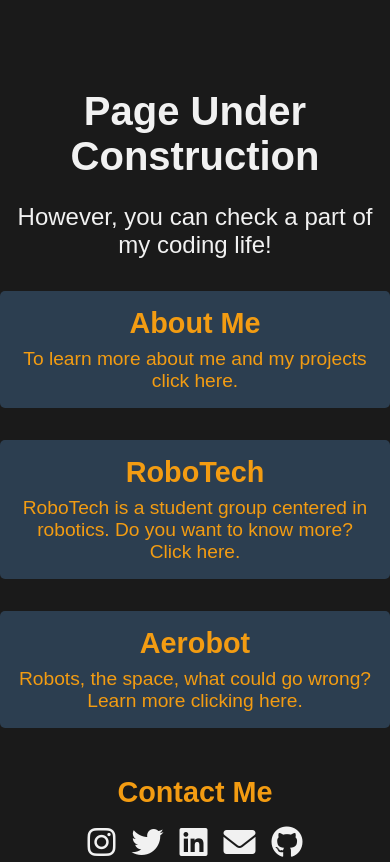
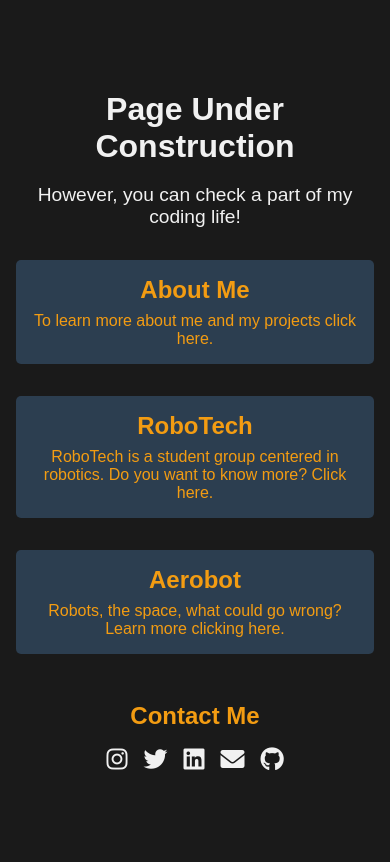
Before and after one commit to Amanza17/Amanza17.github.io, a plain HTML site: page index.html in a window 390 px wide. Drawn offline with Linux system fonts and the light colour scheme.

Commit message:
mobile version

```diff
--- a/styles.css
+++ b/styles.css
@@ -39,6 +39,11 @@ nav ul li a:hover {
 .container {
     text-align: center;
     padding-top: 5rem; /* Adjust for fixed nav */
+    width: 100%;
+    max-width: 1200px;
+    margin: 0 auto;
+    padding: 1rem;
+    box-sizing: border-box;
 }
 .header {
     font-size: 2.5rem;
@@ -75,6 +80,9 @@ nav ul li a:hover {
     padding: 1rem;
     border-radius: 5px;
     transition: background-color 0.3s;
+    width: 100%;
+    max-width: 600px;
+    box-sizing: border-box;
 }
 .subsection:hover {
     background-color: #34495e;
@@ -91,7 +99,6 @@ nav ul li a:hover {
     text-decoration: none;
     color: #f39c12;
     width: 100%;
-    max-width: 600px;
 }
 .contact-me {
     margin-top: 3rem;
@@ -115,3 +122,27 @@ nav ul li a:hover {
 .social-icons a:hover {
     color: #f39c12;
 }
+
+@media (max-width: 768px) {
+    .header {
+        font-size: 2rem;
+    }
+    .sub-header {
+        font-size: 1.2rem;
+    }
+    .icon {
+        font-size: 4rem;
+    }
+    .subsection h2 {
+        font-size: 1.5rem;
+    }
+    .subsection p {
+        font-size: 1rem;
+    }
+    .contact-me h2 {
+        font-size: 1.5rem;
+    }
+    .social-icons a {
+        font-size: 1.5rem;
+    }
+}
```
